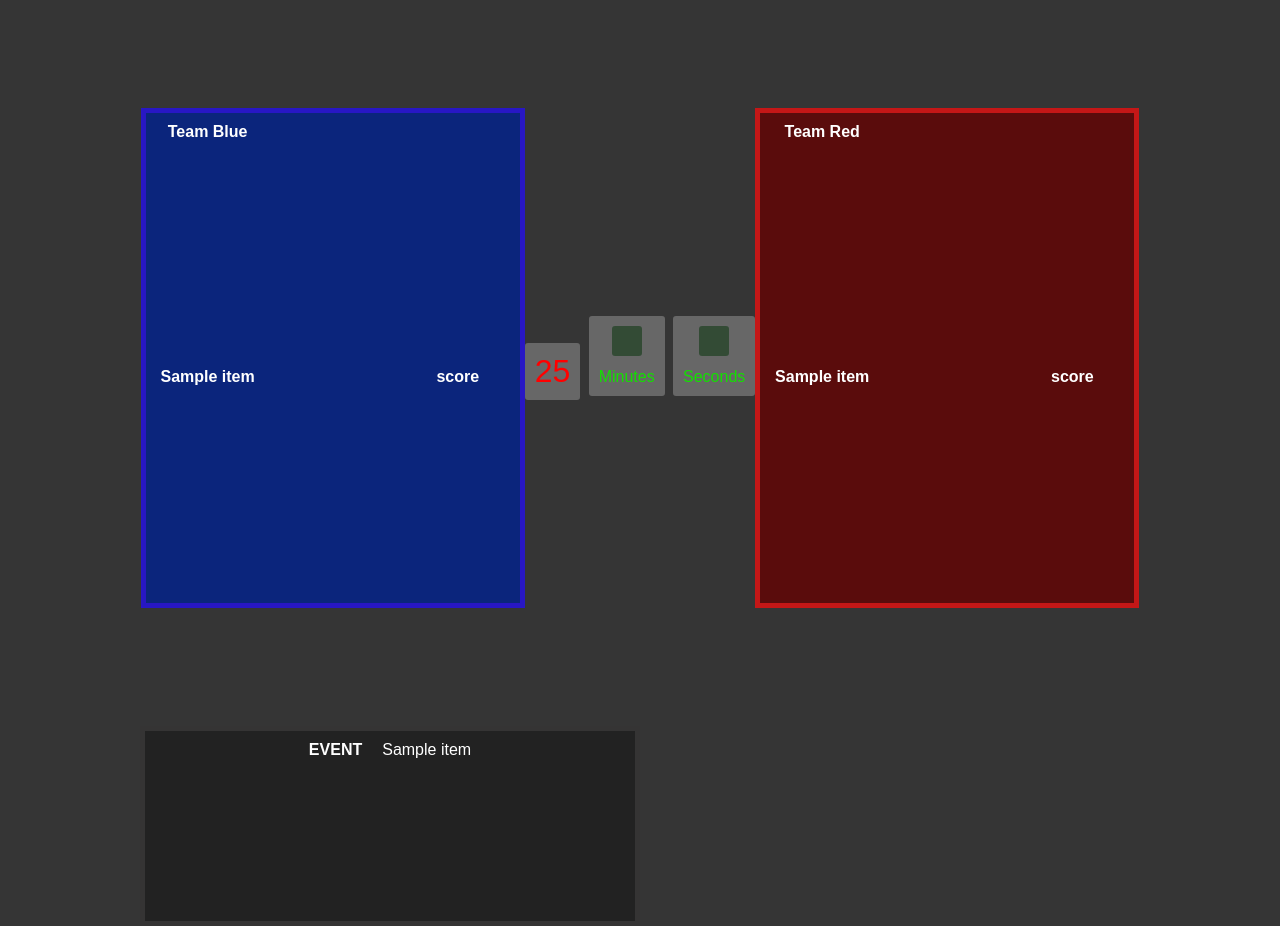
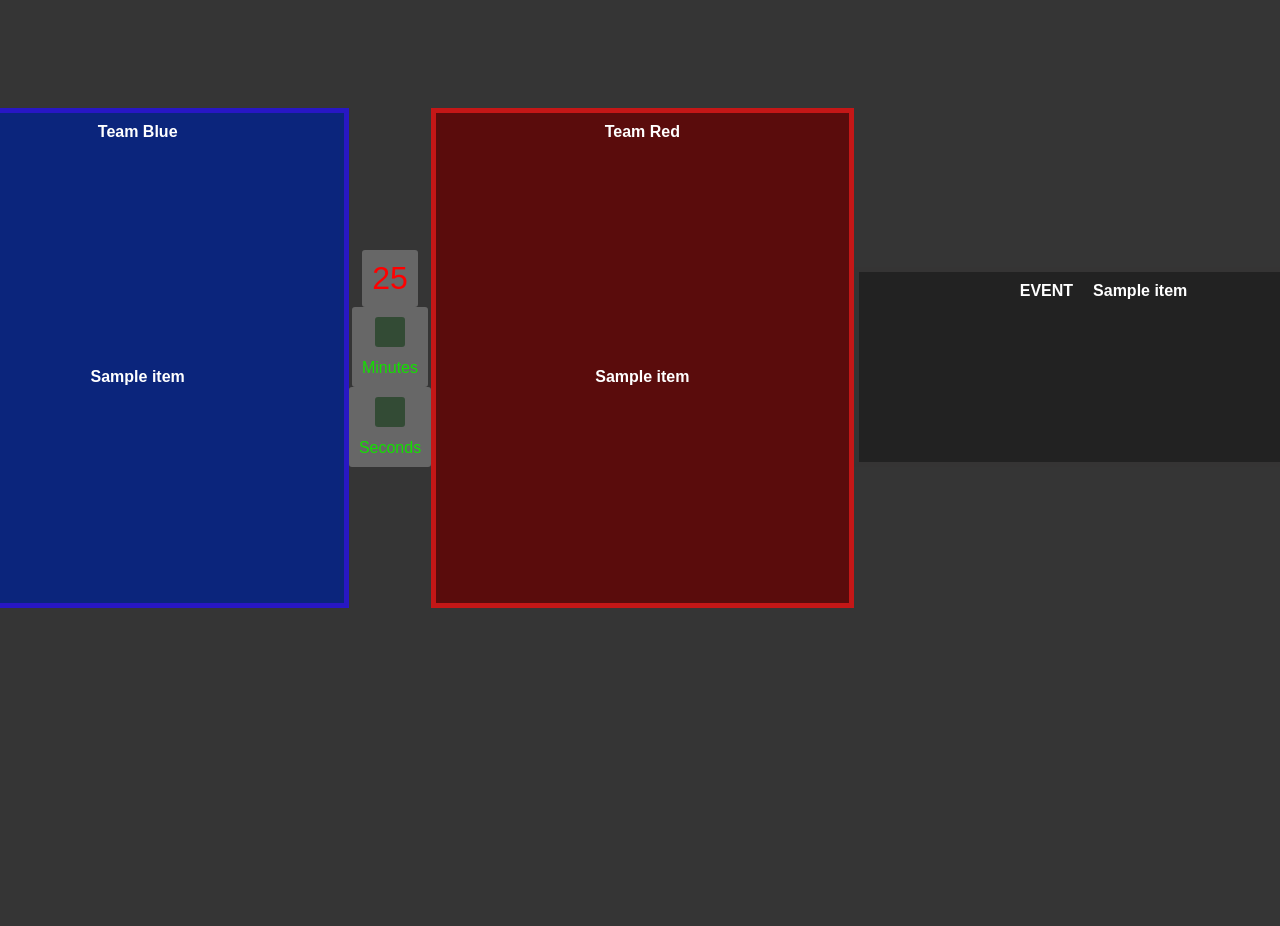
Before and after one commit to Software-Engineering-Spring-2022/Server_Code, a Flask app: template templates/actionScreen.html in a window 1280 px wide; the page is wider, and only the part inside the window is pictured. After the commit the page ends 608 px from the top of that part, so only its background shows below. Run offline with Flask 2, Linux system fonts and the light colour scheme; the template is opened without the code that fills it: most values are stand-ins (such as "Sample title", 1, 10 or a date in 2020); data that the repository does not hold is empty; parts of the project's set-up code (start-up, migrations or seed data) failed here and were passed over; some libraries are stand-ins or nearby versions.

Commit message:
Revert "Merge branch 'master' into TheNewBranch-Dont_Touch"
This reverts commit 9ddf884fb93e6469f6d07704f58ecaa72eb55832, reversing
changes made to 5baf723b87e8ec7904f7b7bba51e54fc21fe3497.

```diff
--- a/templates/actionScreen.html
+++ b/templates/actionScreen.html
@@ -12,7 +12,7 @@
 
 		.BLUE {
 			position: relative;
-			width: 30vw;
+			width: 33vw;
 			height: 500px;
 			background-color: rgb(11, 37, 124);
 			border: 5px solid rgb(40, 23, 196);
@@ -21,7 +21,7 @@
 
 		.RED {
 			position: relative;
-			width: 30vw;
+			width: 33vw;
 			height: 500px;
 			background-color: rgb(90, 12, 12);
 			border: 5px solid rgb(196, 23, 23);
@@ -44,21 +44,15 @@
 			padding: 10px;
 		}
 
-		/*
 		.TOP {
 			position: relative;
 			display: flex;
-
 			justify-content: center;
-
 			align-items: center;
-
 			text-align: center;
 			min-height: 50vh;
 			font-weight: bold;
 		}
-		*/
-
 
 		.BOTTOM {
 			color: rgb(255, 255, 255);
@@ -70,7 +64,6 @@
 			align-items: center;
 			text-align: center;
 		}
-
 
 
 		body {
@@ -145,7 +138,7 @@
 <body>
 
 	<form action="{{url_for("plyr_scrn")}}" method="get" style="text-align:center">
-
+		<div class="TOP">
 			<div class="BOTTOM">
 				{% include "blue_team.html" %}
 
@@ -170,9 +163,9 @@
 				<h1>
 					<!-- Header -->
 				</h1>
-
+				{% include "events.html" %}
 			</div>
-			{% include "events.html" %}
+		</div>
 
 	</form>
 
--- a/templates/blue_team.html
+++ b/templates/blue_team.html
@@ -5,15 +5,9 @@
         </thead>
         <tbody>
             {% for item in blue_team %}
-                <colgroup>
-                  <col span="2">
-                </colgroup>
-                <tr>
-                  <th>{{item}}</th>
-                  <th></th>
-                  <th>score</th>
-                </tr>
-
+            <tr>
+                <td>{{item}}</td>
+            </tr>
             {% endfor %}
         </tbody>
     </table>
--- a/templates/red_team.html
+++ b/templates/red_team.html
@@ -3,17 +3,12 @@
         <thead>
             <td><strong>Team Red</strong></td>
         </thead>
+
         <tbody>
             {% for item in red_team %}
-                <colgroup>
-                  <col span="2">
-                </colgroup>
-                <tr>
-                  <th>{{item}}</th>
-                  <th></th>
-                  <th>score</th>
-                </tr>
-
+            <tr>
+                <td>{{item}}</td>
+            </tr>
             {% endfor %}
         </tbody>
     </table>
```
Also changed, not shown: README.MD.
